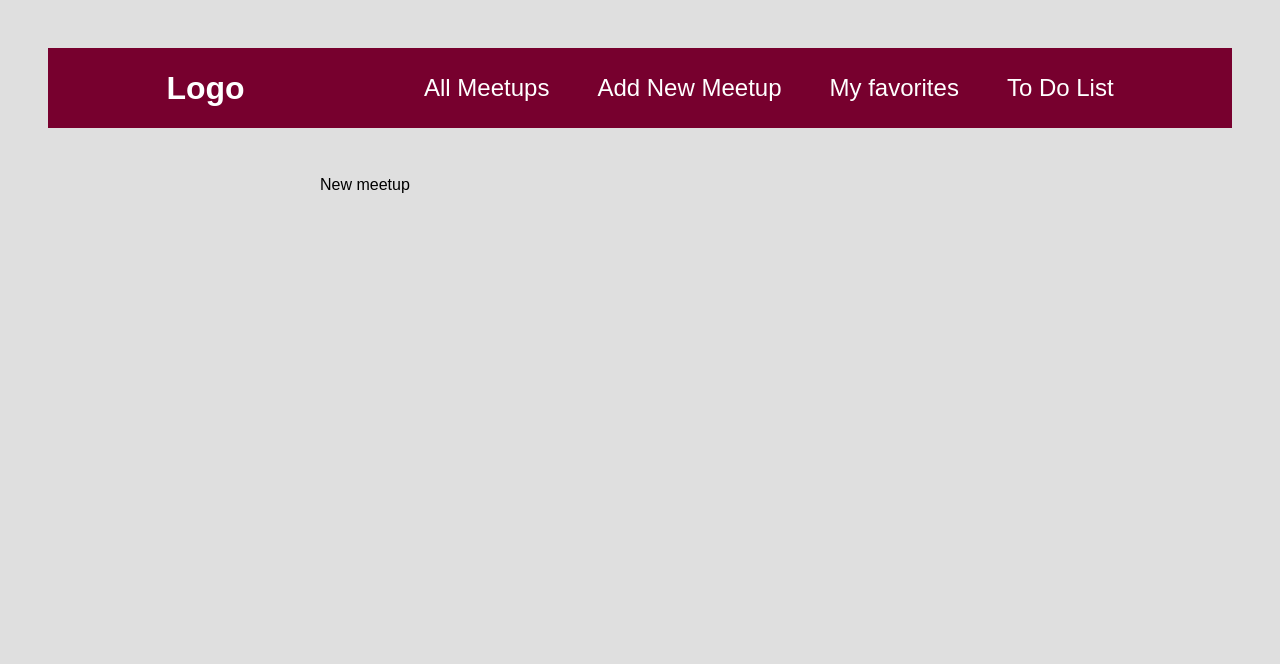
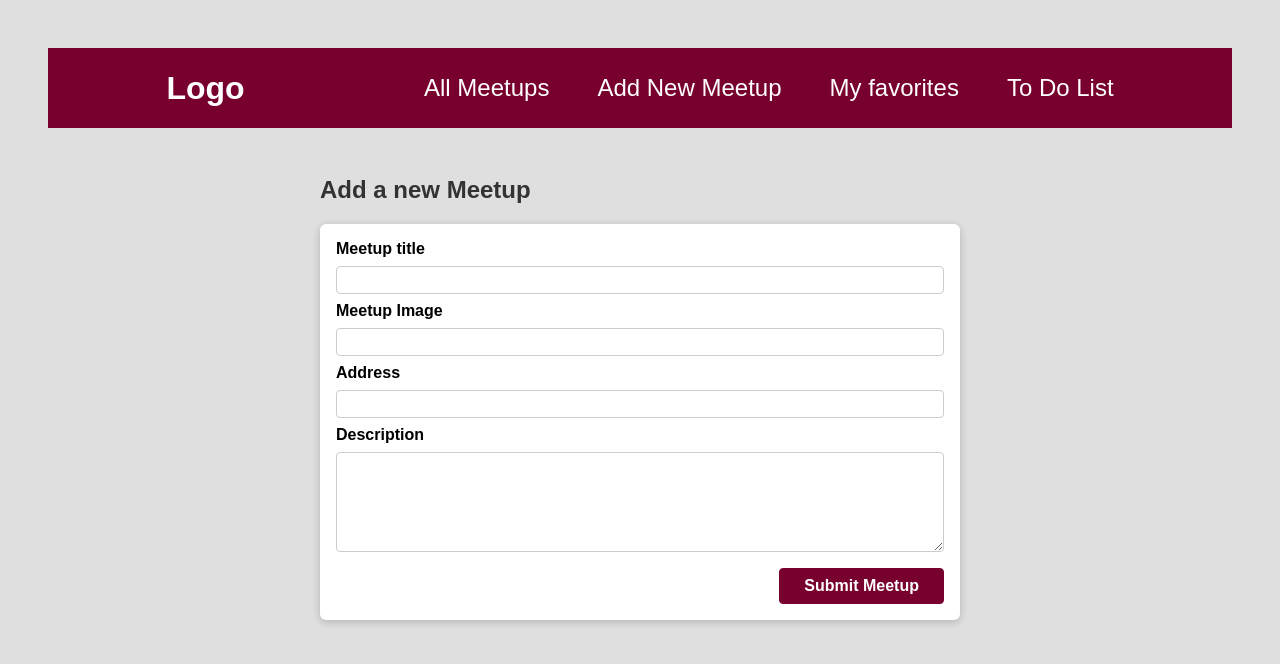
Before and after one commit to elodiebhs/Project-BlockWatchNanaimo, a React (Create React App) app: page /new-meetup in a window 1280 px wide. Shown: the top 664 px of the page. Built offline with nearby package versions, Linux system fonts and the light colour scheme.

Commit message:
add a form to add new meetups

```diff
--- a/src/App.js
+++ b/src/App.js
@@ -3,7 +3,7 @@
 // import Todo from './Components/Todo'
 import { Route, Switch} from "react-router-dom";
 import AllMeetupsPage from "./pages/AllMeetups"
-import NewMeetupPage from "./pages/NewMeetup"
+import AddNewMeetupPage from "./pages/AddNewMeetup"
 import FavoriteMeetupPage from "./pages/FavoriteMeetup"
 import Todo from "./pages/toDo/Todo"
 import Layout from "./Components/layout/Layout"
@@ -19,7 +19,7 @@
         </Route>
 
         <Route path="/new-meetup">
-          <NewMeetupPage />
+          <AddNewMeetupPage />
         </Route>
 
         <Route path="/favorites">
--- /dev/null
+++ b/src/Components/meetups/NewMeetupForm.js
@@ -0,0 +1,35 @@
+import classes from "./NewMeetupForm.module.css"
+import Card from "../ui/Card"
+
+import React from 'react'
+
+function NewMeetupForm() {
+  return (
+    <Card>
+      <form className={classes.form}>
+      <div className={classes.control}>
+        <label htmlFor="title">Meetup title</label>
+        <input type="text" required id="title"></input>
+      </div>
+      <div className={classes.control}>
+        <label htmlFor="title">Meetup Image</label>
+        <input type="url" required id="image"></input>
+      </div>
+      <div className={classes.control}>
+        <label htmlFor="title">Address</label>
+        <input type="text" required id="addresse"></input>
+      </div>
+      <div className={classes.control}>
+        <label htmlFor="title">Description</label>
+        <textarea type="url" required rows="5"></textarea>
+      </div>
+      <div className={classes.actions}>
+        <button>Submit Meetup</button>
+      </div>
+      </form>
+
+    </Card>
+  )
+}
+
+export default NewMeetupForm
--- /dev/null
+++ b/src/Components/meetups/NewMeetupForm.module.css
@@ -0,0 +1,45 @@
+.form {
+  padding: 1rem;
+}
+
+.control {
+  margin-bottom: 0.5rem;
+}
+
+.control label {
+  display: block;
+  font-weight: bold;
+  margin-bottom: 0.5rem;
+}
+
+.control input,
+.control textarea {
+  display: block;
+  font: inherit;
+  border-radius: 4px;
+  border: 1px solid #ccc;
+  padding: 0.25rem;
+  width: 100%;
+}
+
+.actions {
+  margin-top: 1rem;
+  text-align: right;
+}
+
+.actions button {
+  font: inherit;
+  cursor: pointer;
+  background-color: #77002e;
+  color: white;
+  padding: 0.5rem 1.5rem;
+  border: 1px solid #77002e;
+  border-radius: 4px;
+  font-weight: bold;
+}
+
+.actions button:hover,
+.actions button:active {
+  background-color: #a50e48;
+  border-color: #a50e48;
+}
--- /dev/null
+++ b/src/pages/AddNewMeetup.js
@@ -0,0 +1,14 @@
+import React from 'react'
+import NewMeetupForm from '../Components/meetups/NewMeetupForm'
+
+
+function AddNewMeetupPage() {
+  return (
+   <section>
+     <h1>Add a new Meetup</h1>
+     <NewMeetupForm/>
+   </section>
+  )
+}
+
+export default AddNewMeetupPage
--- a/src/pages/NewMeetup.js
+++ /dev/null
@@ -1,11 +0,0 @@
-import React from 'react'
-
-function NewMeetupPage() {
-  return (
-    <div>
-      New meetup
-    </div>
-  )
-}
-
-export default NewMeetupPage
```
